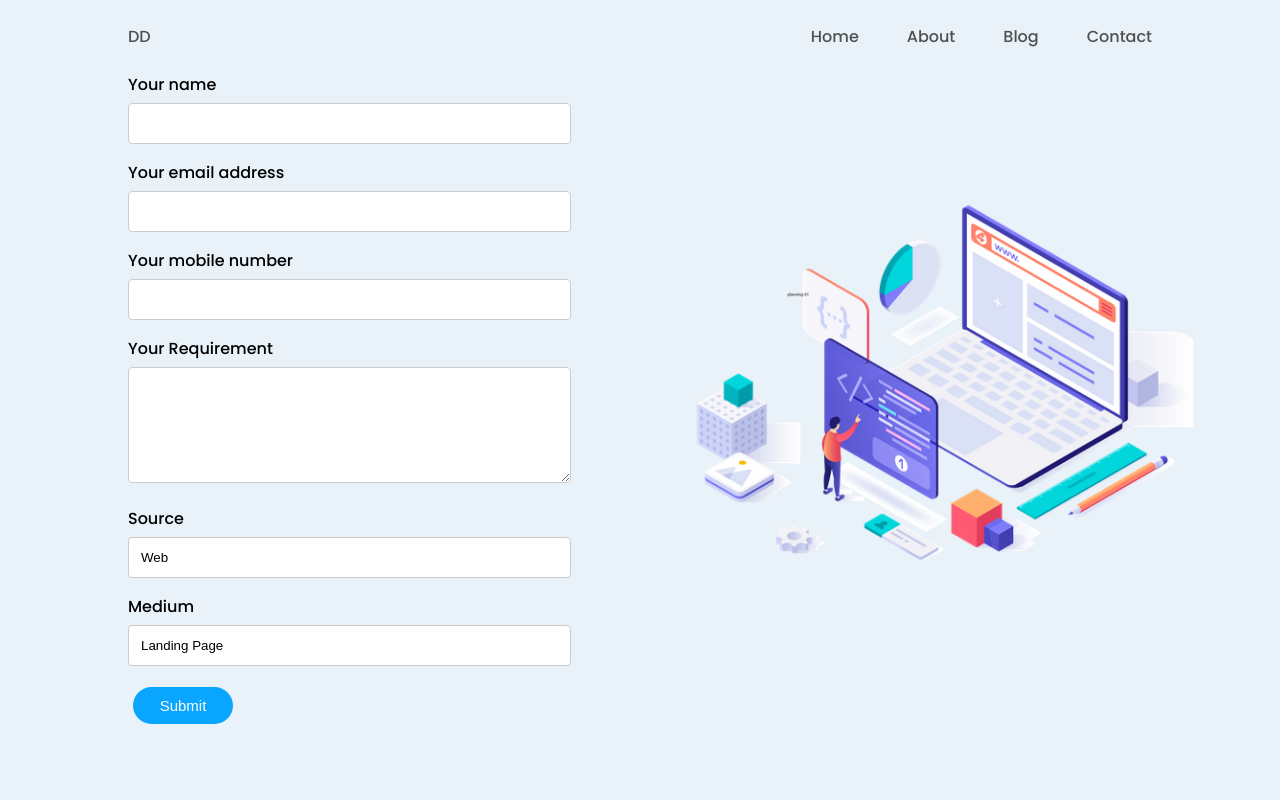
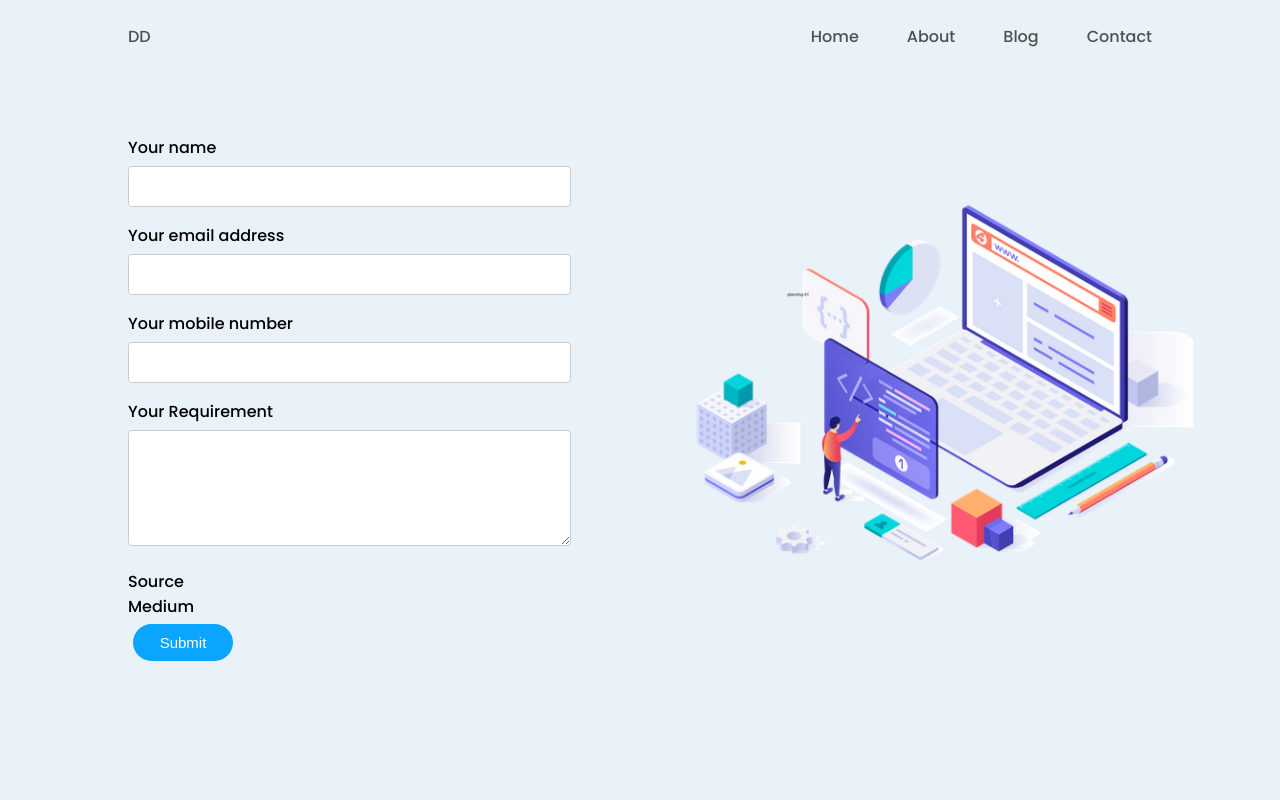
Before and after one commit to as2811-project/website, a PHP site: page /contact.html in a window 1280 px wide. Run offline with PHP 8.4, Linux system fonts and the light colour scheme; some libraries are stand-ins or nearby versions.

Commit message:
Update styles.css

```diff
--- a/assets/css/styles.css
+++ b/assets/css/styles.css
@@ -319,3 +319,11 @@
   opacity: 1;
   right: 0;
 }
+
+.fcf-input-group1{
+  display:none;
+}
+
+.fcf-input-group2{
+  display:none;
+}
```
